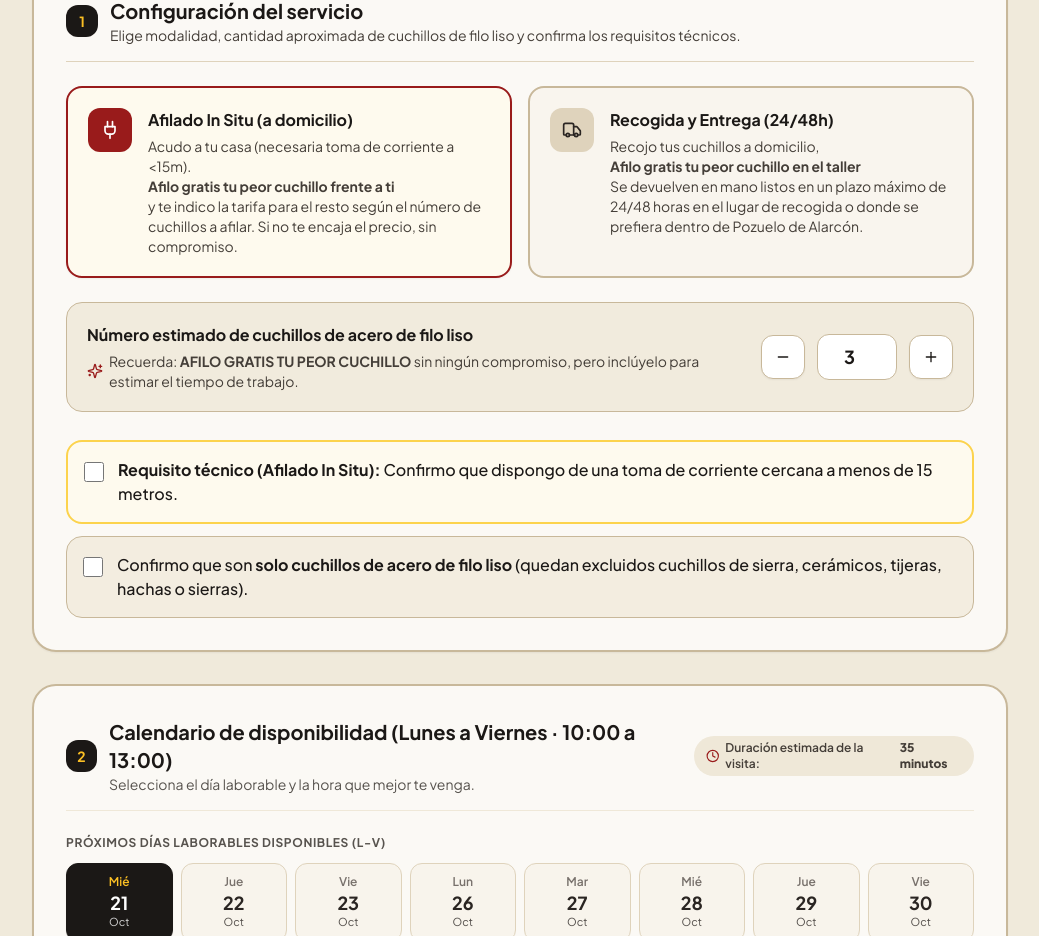
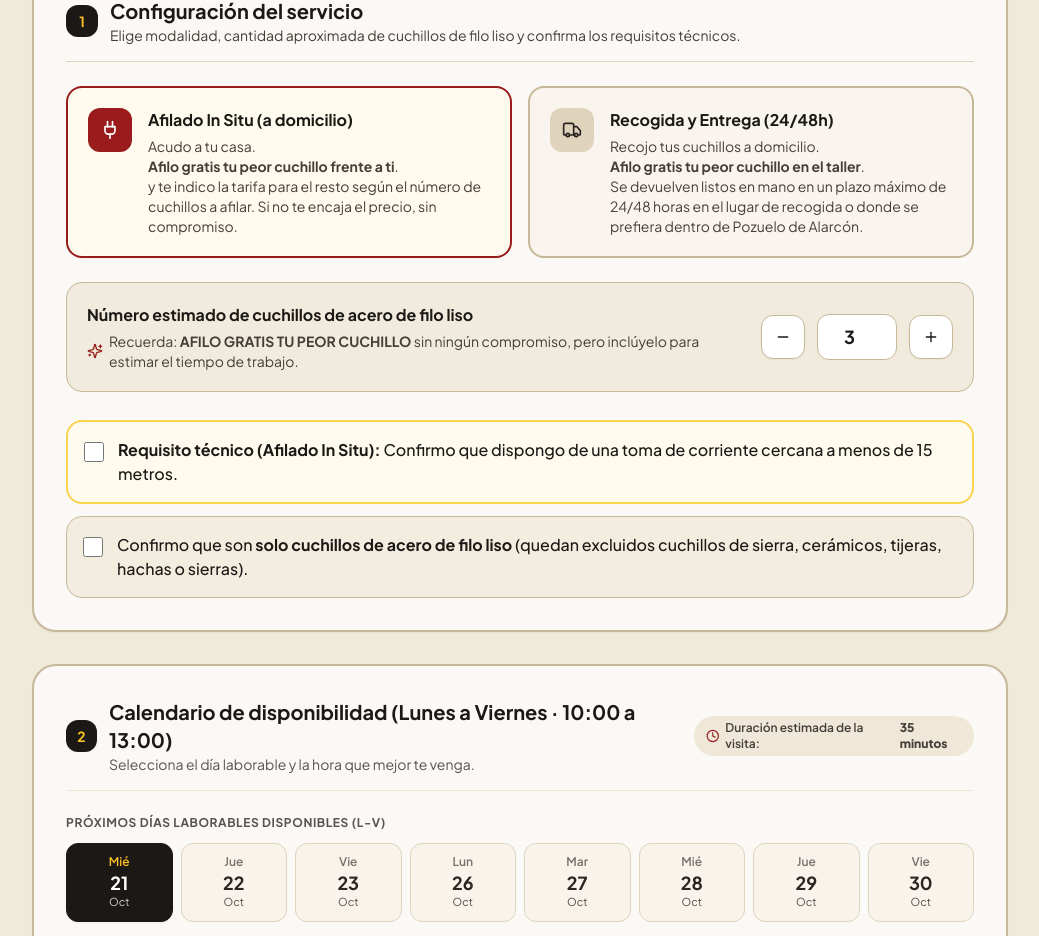
Before and after one commit to emiliorull/madkusin_vecindario, a React (Vite) app: page / in a window 1280 px wide. Shown: the part 3449-4385 px from the top of the page, without its empty margins (120-1159 px from the left). Built offline with nearby package versions, Linux system fonts and the light colour scheme; no server answers; the HTML template or start-up script is replaced by a standard one.

Commit message:
Update BookingSection.jsx

```diff
--- a/src/components/BookingSection.jsx
+++ b/src/components/BookingSection.jsx
@@ -397,9 +397,9 @@ export default function BookingSection({
                     </span>
                   </div>
                   <p className="text-xs sm:text-sm text-stone-700">
-                    Acudo a tu casa (necesaria toma de corriente a &lt;15m).
+                    Acudo a tu casa.
                     <p>
-                    <strong>Afilo gratis tu peor cuchillo frente a ti</strong>
+                    <strong>Afilo gratis tu peor cuchillo frente a ti</strong>.
                     </p>
                     y te indico la tarifa para el resto según el número de cuchillos a afilar. Si no te encaja el precio, sin compromiso.
                   </p>
@@ -431,11 +431,11 @@ export default function BookingSection({
                     </span>
                   </div>
                   <p className="text-xs sm:text-sm text-stone-700">
-                    Recojo tus cuchillos a domicilio,
+                    Recojo tus cuchillos a domicilio.
                     <p>
-                    <strong>Afilo gratis tu peor cuchillo en el taller</strong>
+                    <strong>Afilo gratis tu peor cuchillo en el taller</strong>.
                     </p>
-                    Se devuelven en mano listos en un plazo máximo de 24/48 horas en el lugar de recogida o donde se prefiera dentro de Pozuelo de Alarcón.
+                    Se devuelven listos en mano en un plazo máximo de 24/48 horas en el lugar de recogida o donde se prefiera dentro de Pozuelo de Alarcón.
                   </p>
                 </div>
               </button>
```
